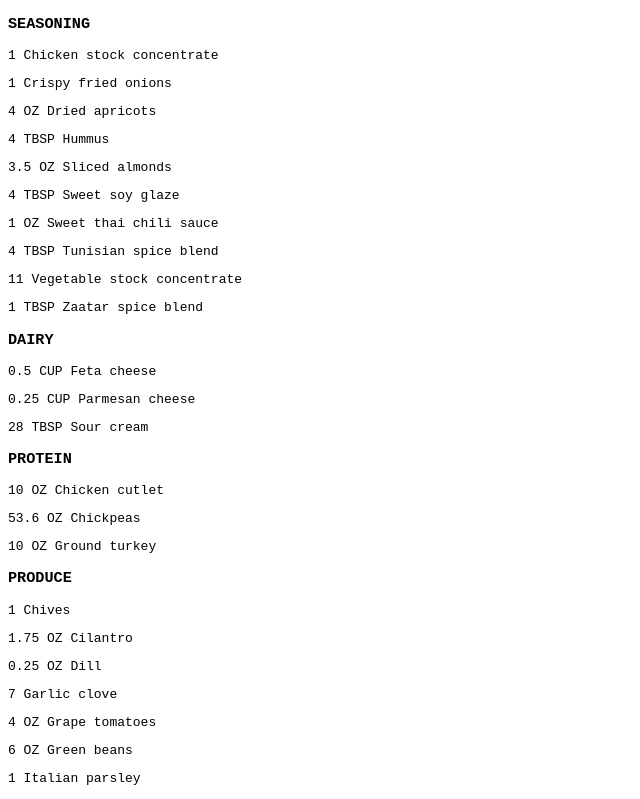
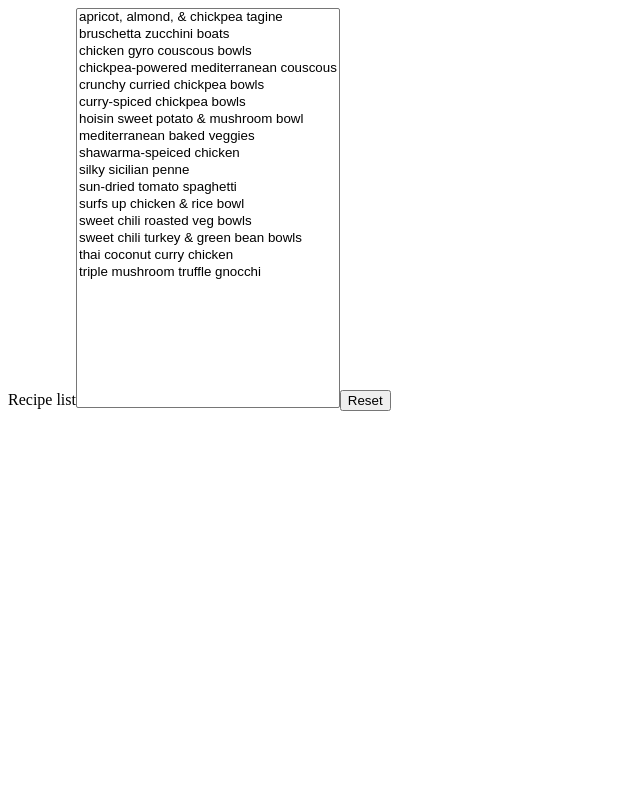
Before and after one commit to jaikamat/hellofresh-app, a React (Create React App) app: page / in a window 1280 px wide. Shown: the top 799 px of the page, without its empty margins (0-640 px from the left). Built offline with nearby package versions, Linux system fonts and the light colour scheme.

Commit message:
this is broke af...toggling recipes on/off leads to wild increases in combined units

```diff
--- a/src/App.tsx
+++ b/src/App.tsx
@@ -1,5 +1,6 @@
 import { Recipe, Ingredient, FoodCategory, Unit } from "./types";
 import * as recipes from "./recipes";
+import { useState } from "react";
 
 /**
  * For each element in the recipe list
@@ -44,7 +45,7 @@ function prettyFoodName(name: string) {
         .map((s) => s.toLowerCase())
         .join(" ");
 
-    return `${transformed.charAt(0).toUpperCase()}${transformed.slice(1)}`;
+    return `${transformed}`;
 }
 
 function formatOutput(ingredients: Ingredient[]) {
@@ -71,18 +72,42 @@ function formatOutput(ingredients: Ingredient[]) {
 }
 
 function App() {
-    const list = createShoppingList([
-        recipes.apricotAlmondChickpeaTagine,
-        recipes.apricotAlmondChickpeaTagine,
-        recipes.sunDriedTomatoSpaghetti,
-        recipes.chickenGyroCouscousBowls,
-        recipes.sweetChiliTurkeyGreenBeanBowls,
-    ]);
+    const allRecipes = Object.values(recipes);
+    const [selectedRecipes, setSelectedRecipes] = useState<string[]>([]);
 
-    const output = formatOutput(list);
+    const targetRecipes = allRecipes.filter((r) =>
+        selectedRecipes.find((el) => r.name === el)
+    );
+
+    const output = formatOutput(createShoppingList(targetRecipes));
+
+    console.log({ output });
 
     return (
         <div>
+            <label htmlFor="recipes">Recipe list</label>
+            <select
+                style={{ height: 400 }}
+                id="recipes"
+                multiple
+                value={selectedRecipes}
+                onChange={(e) => {
+                    const val = Array.from(
+                        e.target.selectedOptions,
+                        (opt) => opt.value
+                    );
+                    setSelectedRecipes(val);
+                }}
+            >
+                {allRecipes.map((k) => {
+                    return (
+                        <option value={k.name} key={k.name}>
+                            {k.name}
+                        </option>
+                    );
+                })}
+            </select>
+            <button onClick={() => setSelectedRecipes([])}>Reset</button>
             {Object.entries(output).map(([k, v]) => {
                 return (
                     <pre key={k}>
```
